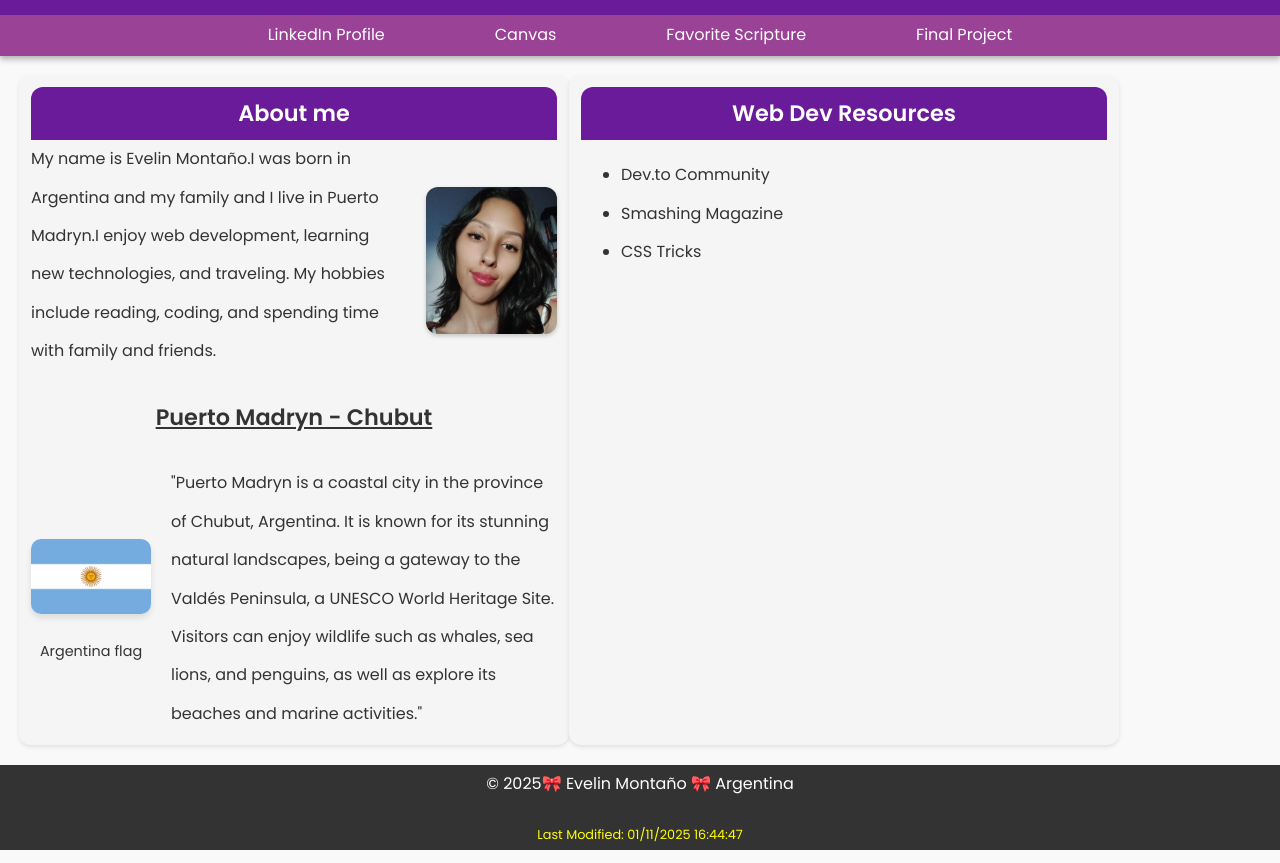
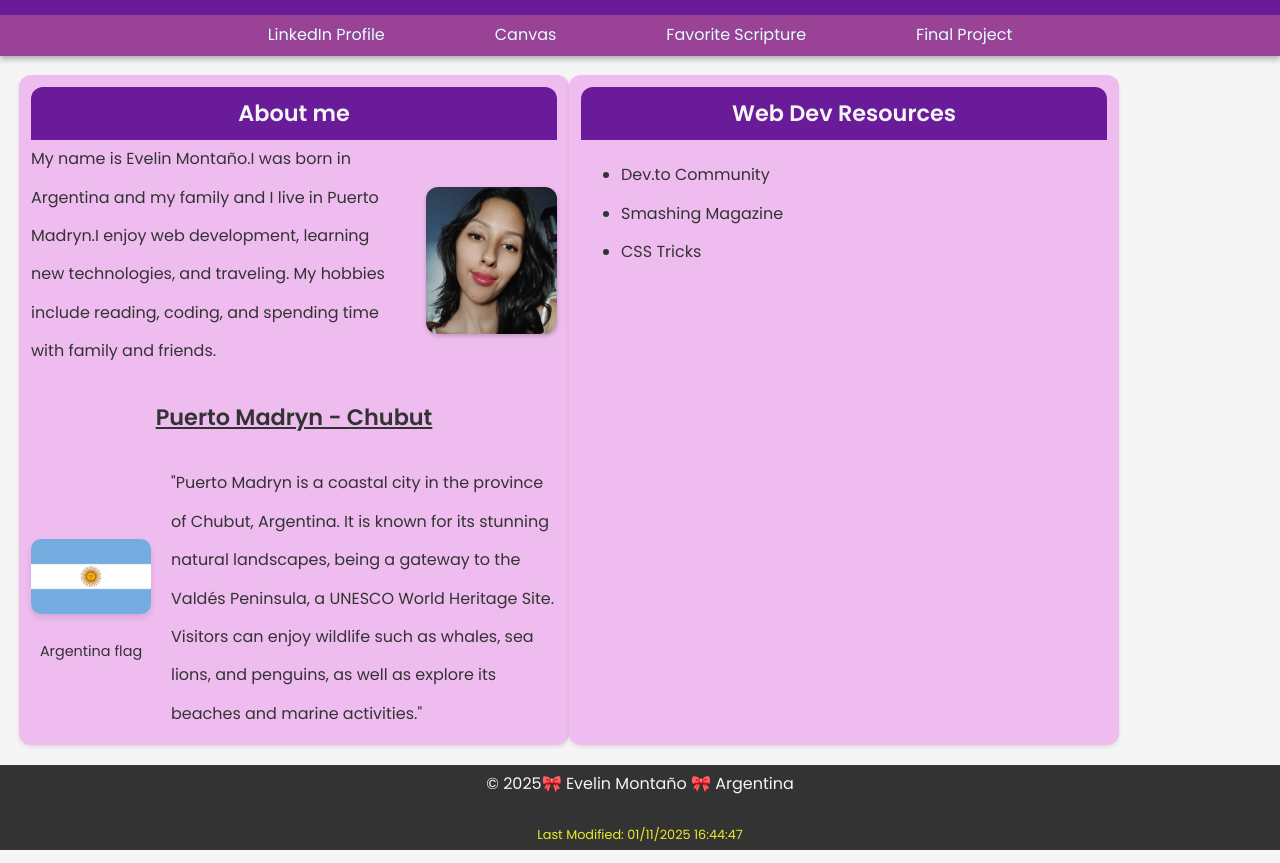
Before and after one commit to nicol2023/wdd131, a plain HTML site: page index.html in a window 1280 px wide. Shown: the part 56-919 px from the top of the page. Drawn offline with Linux system fonts and the light colour scheme.

Commit message:
fixed contrast colour

```diff
--- a/styles/base.css
+++ b/styles/base.css
@@ -6,14 +6,14 @@ body {
     margin: 0;
     font-family: 'Poppins', sans-serif; /* Fuente seleccionada */
     color: #333; /* Texto legible */
-    background-color: #f9f9f9; /* Color de fondo suave */
+    background-color: whitesmoke; /* Color de fondo suave */
     line-height: 2.4;
 }
 
 /* Estilo para el header */
 header {
     background-color: #6a1b9a; /* Verde suave */
-    color: white;
+    color: whitesmoke;
     text-align: center;
     box-shadow: 0 4px 6px rgba(0, 0, 0, 0.2); /* Sombra */
 }
@@ -48,7 +48,7 @@ nav li {
 
 nav a {
     text-decoration: none;
-    color: white;
+    color: #e5fffe;
     padding: 10px 15px;
     transition: all 0.3s ease;
 }
@@ -72,7 +72,7 @@ main {
 .card, .resources {
     flex: 1; /* Ocupan el mismo espacio en el contenedor flex */
     /*display: inline-table;*/
-    background-color: whitesmoke; /* Fondo azul claro (opcional) */
+    background-color: rgb(239, 188, 239); /* Fondo azul claro (opcional) */
     border-radius: 12px;
     box-shadow: 0 2px 4px rgba(0, 0, 0, 0.1); /* Sombra sutil */
     width: 48%;
@@ -100,7 +100,7 @@ main {
 .card h2, .resources h2 {
     background: #6a1b9a;
     text-align: center;
-    color: white;
+    color: whitesmoke;
     font-size: 1.4rem;
     border-top-right-radius: 12px;
     border-top-left-radius: 12px;
@@ -185,14 +185,14 @@ figcaption {
 /* Footer */
 footer {
     background-color: #333;
-    color: white;
+    color: whitesmoke;
     text-align: center;
     margin-top: 20px;
 }
 
 footer #lastModified {
     font-size: 0.8rem;
-    color: yellow;
+    color: rgb(234, 234, 44);
 }
 
 /* Respuestas responsivas */
```
